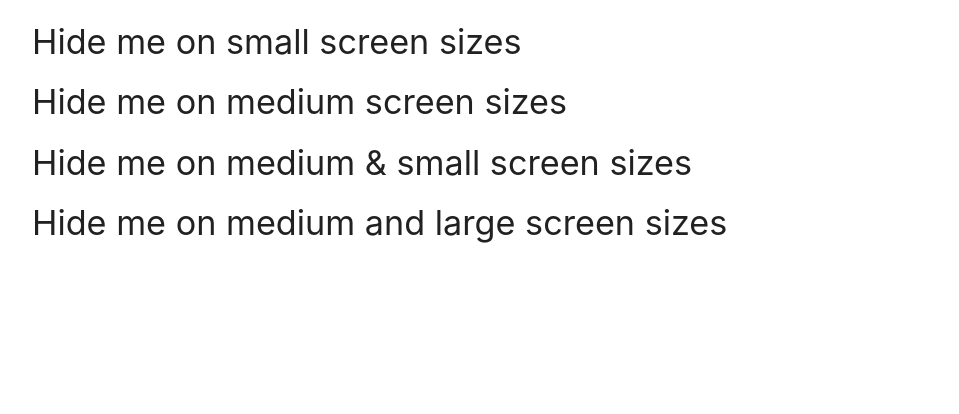
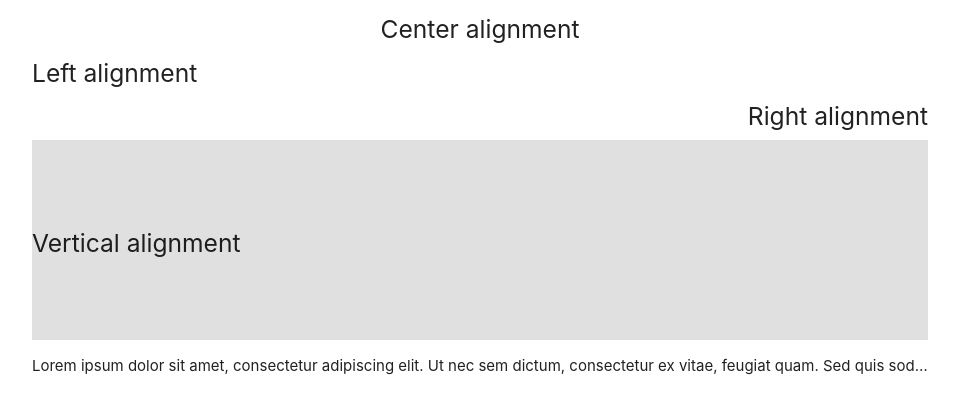
Before and after one commit to jps27CSE/Materialize-CSS, a plain HTML site: page index.html in a window 1280 px wide. Shown: the whole page, without its empty margins (160-1119 px from the left). Drawn offline with nearby package versions, Linux system fonts and the light colour scheme.

Commit message:
Add files via upload

```diff
--- a/index.html
+++ b/index.html
@@ -1,29 +1,36 @@
 <html lang="en">
+<head>
+  <meta charset="UTF-8">
+  <meta name="viewport" content="width=device-width, initial-scale=1.0">
+  <meta http-equiv="X-UA-Compatible" content="ie=edge">
+  <!--Import Google Icon Font-->
+  <link href="https://fonts.googleapis.com/icon?family=Material+Icons" rel="stylesheet">
+  <!-- Compiled and minified CSS -->
+  <link rel="stylesheet" href="https://cdnjs.cloudflare.com/ajax/libs/materialize/1.0.0-beta/css/materialize.min.css">
+  <style>
+    .box{
+      height: 200px;
+    }
+  </style>
+  <title>Learning Materialize</title>
+</head>
+<body>
 
-<head>
-    <meta charset="UTF-8">
-    <meta http-equiv="X-UA-Compatible" content="IE=edge">
-    <meta name="viewport" content="width=device-width, initial-scale=1.0">
-    <!--Import Google Icon Font-->
-    <link href="https://fonts.googleapis.com/icon?family=Material+Icons" rel="stylesheet">
-    <!-- Compiled and minified CSS -->
-    <link rel="stylesheet" href="https://cdnjs.cloudflare.com/ajax/libs/materialize/1.0.0/css/materialize.min.css">
+  <div class="container">
+    <h5 class="center-align">Center alignment</h5>
+    <h5 class="left-align">Left alignment</h5>
+    <h5 class="right-align">Right alignment</h5>
+  </div>
 
-    <!-- Compiled and minified JavaScript -->
-    <script src="https://cdnjs.cloudflare.com/ajax/libs/materialize/1.0.0/js/materialize.min.js"></script>
+  <div class="container grey lighten-2 box valign-wrapper">
+      <h5>Vertical alignment</h5>
+  </div>
 
-    <title>Materialize Css</title>
-</head>
+  <div class="container">
+    <p class="truncate">Lorem ipsum dolor sit amet, consectetur adipiscing elit. Ut nec sem dictum, consectetur ex vitae, feugiat quam. Sed quis sodales urna. Donec tincidunt faucibus diam a ullamcorper.</p>
+  </div>
 
-<body>
-    <div class="container">
-        <h4 class="hide">Hide me on all screen sizes</h4>
-        <h4 class="hide-on-small-only">Hide me on small screen sizes</h4>
-        <h4 class="hide-on-med-only">Hide me on medium screen sizes</h4>
-        <h4 class="hide-on-large-only">Hide me on large screen sizes</h4>
-        <h4 class="hide-on-med-and-down">Hide me on medium & small screen sizes</h4>
-        <h4 class="hide-and-med-and-up">Hide me on medium and large screen sizes</h4>
-    </div>
+  <!-- Compiled and minified JavaScript -->
+  <!-- <script src="https://cdnjs.cloudflare.com/ajax/libs/materialize/1.0.0-beta/js/materialize.min.js"></script> -->
 </body>
-
 </html>
```
